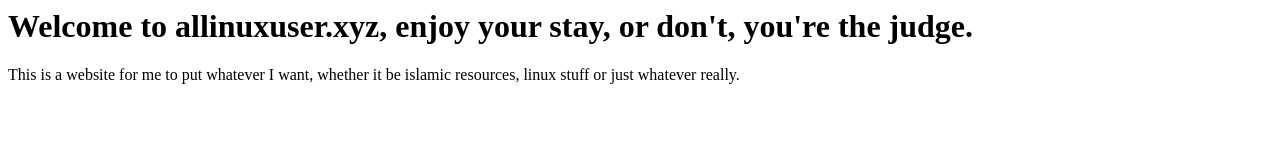
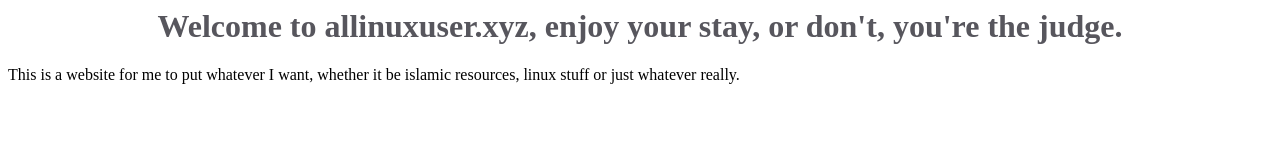
Before and after one commit to allinuxuser/allinuxuser-website, a plain HTML site: page index.html in a window 1280 px wide. Drawn offline with Linux system fonts and the light colour scheme.

Commit message:
Add css to website

```diff
--- a/index.html
+++ b/index.html
@@ -1,6 +1,7 @@
 <DOCTYPE html>
 <html lang="en">
   <head>
+    <link rel="stylesheet" href="styles.css"
     <meta charset="UTF-8">
     <title>Allinuxuser, a website full of random stuff.</title>
   </head>
--- /dev/null
+++ b/styles.css
@@ -0,0 +1,4 @@
+h1 {
+  text-align: center;
+  color: #57565d;
+}
```
